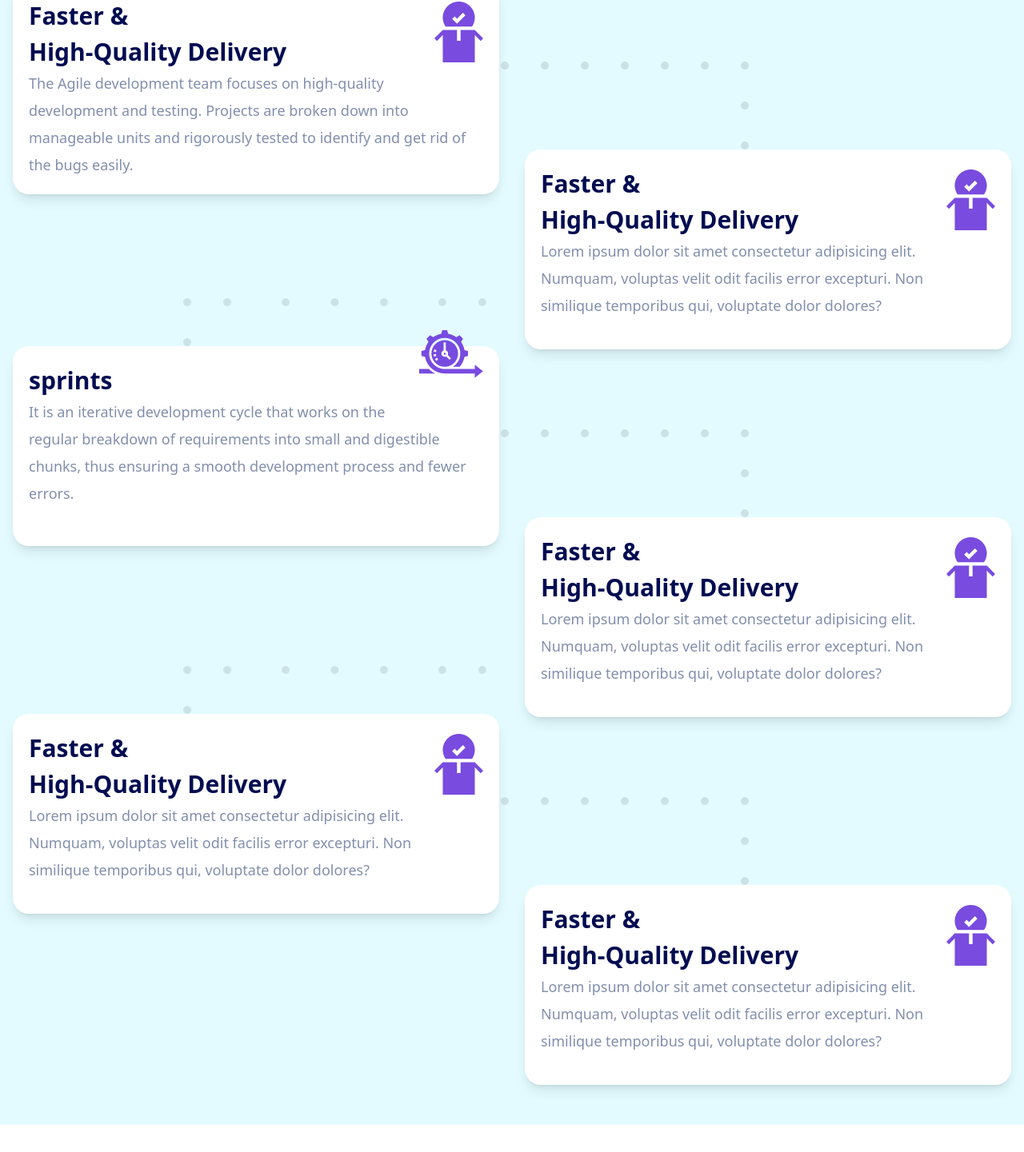
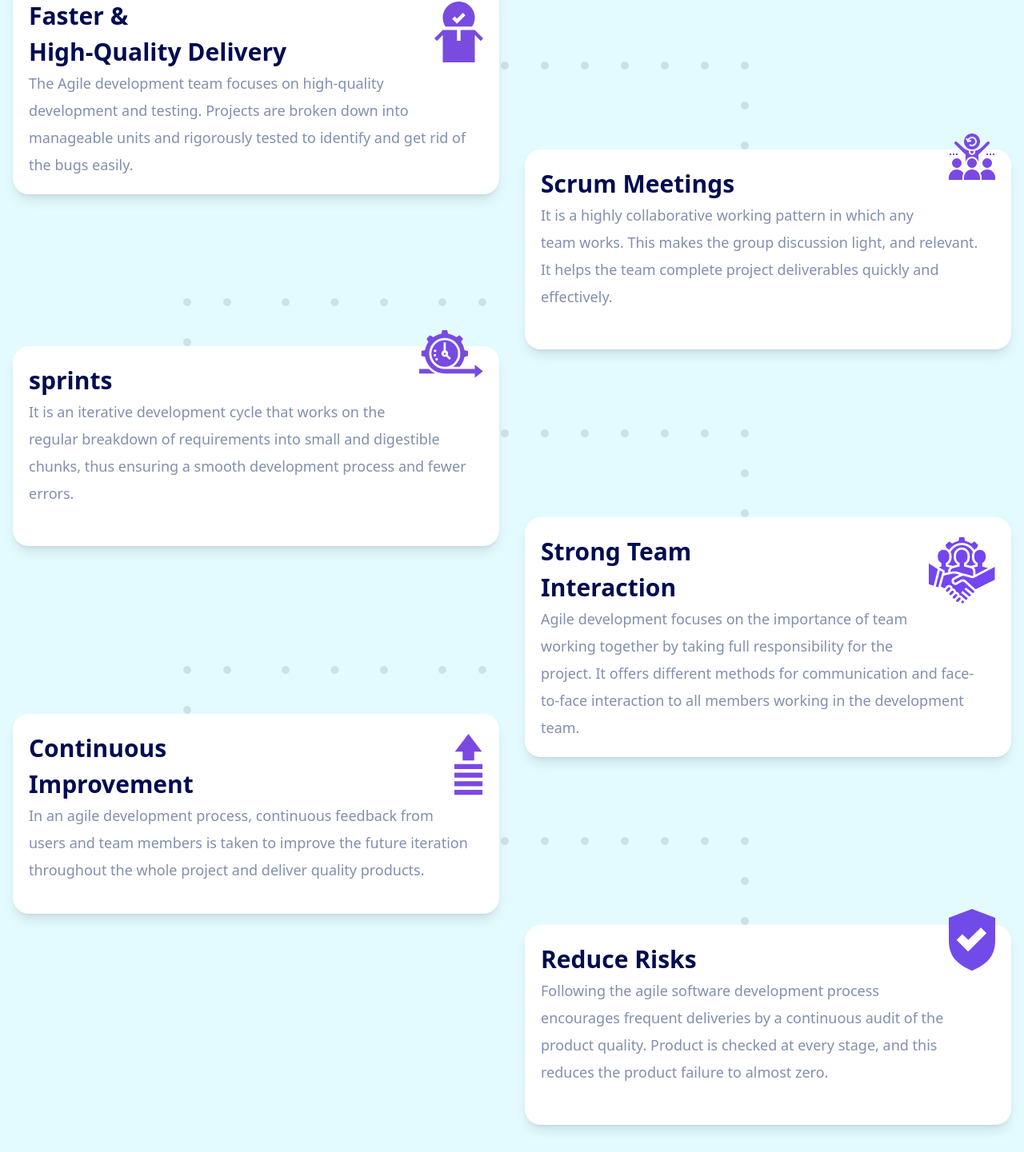
Before and after one commit to vishnubansal001/Set3, a React (Create React App) app: page / in a window 1280 px wide. Shown: the part 727-2168 px from the top of the page at 80% size. Built offline with nearby package versions, Linux system fonts and the light colour scheme; the HTML template or start-up script is replaced by a standard one.

Commit message:
forth part fully completed

```diff
--- a/src/components/utilities/Business.jsx
+++ b/src/components/utilities/Business.jsx
@@ -12,6 +12,7 @@ import risks from "../../assests/risks.svg";
 import Box1 from "./Box1";
 
 const Business = () => {
+  // changing the code whether laptop view or mobile view
   const [responsive, setResponsive] = useState(window.innerWidth > 768);
   useEffect(() => {
     const handleResize = () => {
@@ -34,6 +35,7 @@ const Business = () => {
           </h1>
         </div>
         {responsive ? (
+          // laptop or large screen view
           <div className="container">
             <div className="flex flex-wrap mt-5">
               <div className="lg:w-1/2 pr-4 pl-4">
@@ -81,17 +83,18 @@ const Business = () => {
                 />
                 <div className="bg-[#fff] rounded-[20px] shadow-lg p-[20px] mb-[50px] min-h-[250px]">
                   <h3 className="text-[30px] font-bold text-[#000c51]">
-                    Faster & <br /> High-Quality Delivery{" "}
+                  Continuous <br /> Improvement
                     <img
-                      src={dilevery}
+                      src={improvement}
                       alt="img/delivery"
                       className=" float-right relative top-[-40px]"
                     />
                   </h3>
                   <p className="text-[18px] leading-[34px] pr-[10px] text-[#828fad]">
-                    Lorem ipsum dolor sit amet consectetur adipisicing elit.
-                    Numquam, voluptas velit odit facilis error excepturi. Non
-                    similique temporibus qui, voluptate dolor dolores?
+                  In an agile development process, continuous feedback from
+                    users and team members is taken to improve the future
+                    iteration throughout the whole project and deliver quality
+                    products.
                   </p>
                 </div>
               </div>
@@ -103,17 +106,18 @@ const Business = () => {
                 />
                 <div className="bg-[#fff] rounded-[20px] shadow-lg p-[20px] mb-[50px] min-h-[250px] mt-0">
                   <h3 className="text-[30px] font-bold text-[#000c51]">
-                    Faster & <br /> High-Quality Delivery{" "}
+                  Scrum Meetings
                     <img
-                      src={dilevery}
+                      src={meetings}
                       alt="img/delivery"
                       className=" float-right relative top-[-40px]"
                     />
                   </h3>
                   <p className="text-[18px] leading-[34px] pr-[10px] text-[#828fad]">
-                    Lorem ipsum dolor sit amet consectetur adipisicing elit.
-                    Numquam, voluptas velit odit facilis error excepturi. Non
-                    similique temporibus qui, voluptate dolor dolores?
+                  It is a highly collaborative working pattern in which any
+                    team works. This makes the group discussion light, and
+                    relevant. It helps the team complete project deliverables
+                    quickly and effectively.
                   </p>
                 </div>
                 <img
@@ -123,17 +127,18 @@ const Business = () => {
                 />
                 <div className="bg-[#fff] rounded-[20px] shadow-lg p-[20px] mb-[50px] min-h-[250px] mt-0">
                   <h3 className="text-[30px] font-bold text-[#000c51]">
-                    Faster & <br /> High-Quality Delivery{" "}
+                  Strong Team <br /> Interaction
                     <img
-                      src={dilevery}
+                      src={strongTeam}
                       alt="img/delivery"
                       className=" float-right relative top-[-40px]"
                     />
                   </h3>
                   <p className="text-[18px] leading-[34px] pr-[10px] text-[#828fad]">
-                    Lorem ipsum dolor sit amet consectetur adipisicing elit.
-                    Numquam, voluptas velit odit facilis error excepturi. Non
-                    similique temporibus qui, voluptate dolor dolores?
+                  Agile development focuses on the importance of team working
+                    together by taking full responsibility for the project. It
+                    offers different methods for communication and face-to-face
+                    interaction to all members working in the development team.
                   </p>
                 </div>
                 <img
@@ -143,23 +148,26 @@ const Business = () => {
                 />
                 <div className="bg-[#fff] rounded-[20px] shadow-lg p-[20px] mb-[50px] min-h-[250px] mt-0">
                   <h3 className="text-[30px] font-bold text-[#000c51]">
-                    Faster & <br /> High-Quality Delivery{" "}
+                  Reduce Risks
                     <img
-                      src={dilevery}
+                      src={risks}
                       alt="img/delivery"
                       className=" float-right relative top-[-40px]"
                     />
                   </h3>
                   <p className="text-[18px] leading-[34px] pr-[10px] text-[#828fad]">
-                    Lorem ipsum dolor sit amet consectetur adipisicing elit.
-                    Numquam, voluptas velit odit facilis error excepturi. Non
-                    similique temporibus qui, voluptate dolor dolores?
+                  Following the agile software development process encourages
+                    frequent deliveries by a continuous audit of the product
+                    quality. Product is checked at every stage, and this reduces
+                    the product failure to almost zero.
                   </p>
                 </div>
               </div>
             </div>
           </div>
         ) : (
+
+          // Responsiveness tablet view
           <div className="container">
             <div className="flex flex-wrap mt-5">
               <div className="lg:w-1/2 pr-4 pl-4">
@@ -199,64 +207,68 @@ const Business = () => {
 
                 <div className="bg-[#fff] rounded-[20px] shadow-lg p-[20px] mb-[50px] min-h-[250px]">
                   <h3 className="mb-3 font-bold text-[#000c51]">
-                    Faster & <br /> High-Quality Delivery{" "}
+                    Continuous <br /> Improvement
                     <img
-                      src={dilevery}
+                      src={improvement}
                       alt="img/delivery"
                       className=" float-right relative top-[-40px]"
                     />
                   </h3>
                   <p className="leading-[34px] pr-[10px] text-[#828fad]">
-                    Lorem ipsum dolor sit amet consectetur adipisicing elit.
-                    Numquam, voluptas velit odit facilis error excepturi. Non
-                    similique temporibus qui, voluptate dolor dolores?
+                    In an agile development process, continuous feedback from
+                    users and team members is taken to improve the future
+                    iteration throughout the whole project and deliver quality
+                    products.
                   </p>
                 </div>
               </div>
               <div className="lg:w-1/2 pr-4 pl-4">
                 <div className="bg-[#fff] rounded-[20px] shadow-lg p-[20px] mb-[50px] min-h-[250px] mt-0">
                   <h3 className="mb-3 font-bold text-[#000c51]">
-                    Faster & <br /> High-Quality Delivery{" "}
+                    Scrum Meetings
                     <img
-                      src={dilevery}
+                      src={meetings}
                       alt="img/delivery"
                       className=" float-right relative top-[-40px]"
                     />
                   </h3>
                   <p className="leading-[34px] pr-[10px] text-[#828fad]">
-                    Lorem ipsum dolor sit amet consectetur adipisicing elit.
-                    Numquam, voluptas velit odit facilis error excepturi. Non
-                    similique temporibus qui, voluptate dolor dolores?
+                    It is a highly collaborative working pattern in which any
+                    team works. This makes the group discussion light, and
+                    relevant. It helps the team complete project deliverables
+                    quickly and effectively.
                   </p>
                 </div>
                 <div className="bg-[#fff] rounded-[20px] shadow-lg p-[20px] mb-[50px] min-h-[250px] mt-0">
                   <h3 className="mb-3 font-bold text-[#000c51]">
-                    Faster & <br /> High-Quality Delivery{" "}
+                    Strong Team <br /> Interaction
                     <img
-                      src={dilevery}
+                      src={strongTeam}
                       alt="img/delivery"
                       className=" float-right relative top-[-40px]"
                     />
                   </h3>
                   <p className="leading-[34px] pr-[10px] text-[#828fad]">
-                    Lorem ipsum dolor sit amet consectetur adipisicing elit.
-                    Numquam, voluptas velit odit facilis error excepturi. Non
-                    similique temporibus qui, voluptate dolor dolores?
+                    Agile development focuses on the importance of team working
+                    together by taking full responsibility for the project. It
+                    offers different methods for communication and face-to-face
+                    interaction to all members working in the development team.
                   </p>
                 </div>
                 <div className="bg-[#fff] rounded-[20px] shadow-lg p-[20px] mb-[50px] min-h-[250px] mt-0">
                   <h3 className="mb-3 font-bold text-[#000c51]">
-                    Faster & <br /> High-Quality Delivery{" "}
+                    Reduce Risks
                     <img
-                      src={dilevery}
+                      src={risks}
                       alt="img/delivery"
                       className=" float-right relative top-[-40px]"
                     />
                   </h3>
                   <p className="leading-[34px] pr-[10px] text-[#828fad]">
-                    Lorem ipsum dolor sit amet consectetur adipisicing elit.
-                    Numquam, voluptas velit odit facilis error excepturi. Non
-                    similique temporibus qui, voluptate dolor dolores?
+                    Following the agile software development process encourages
+                    frequent deliveries by a continuous audit of the product
+                    quality. Product is checked at every stage, and this reduces
+                    the product failure to almost zero.
                   </p>
                 </div>
               </div>
```
